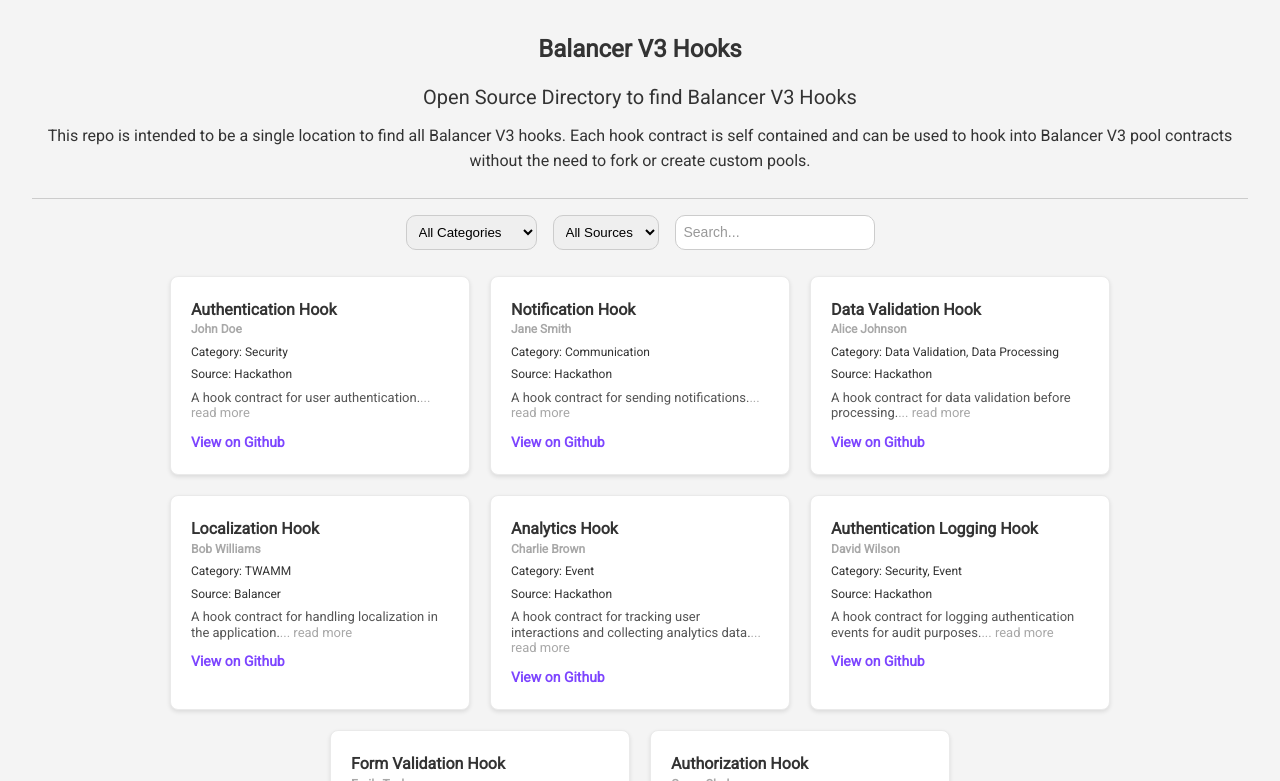
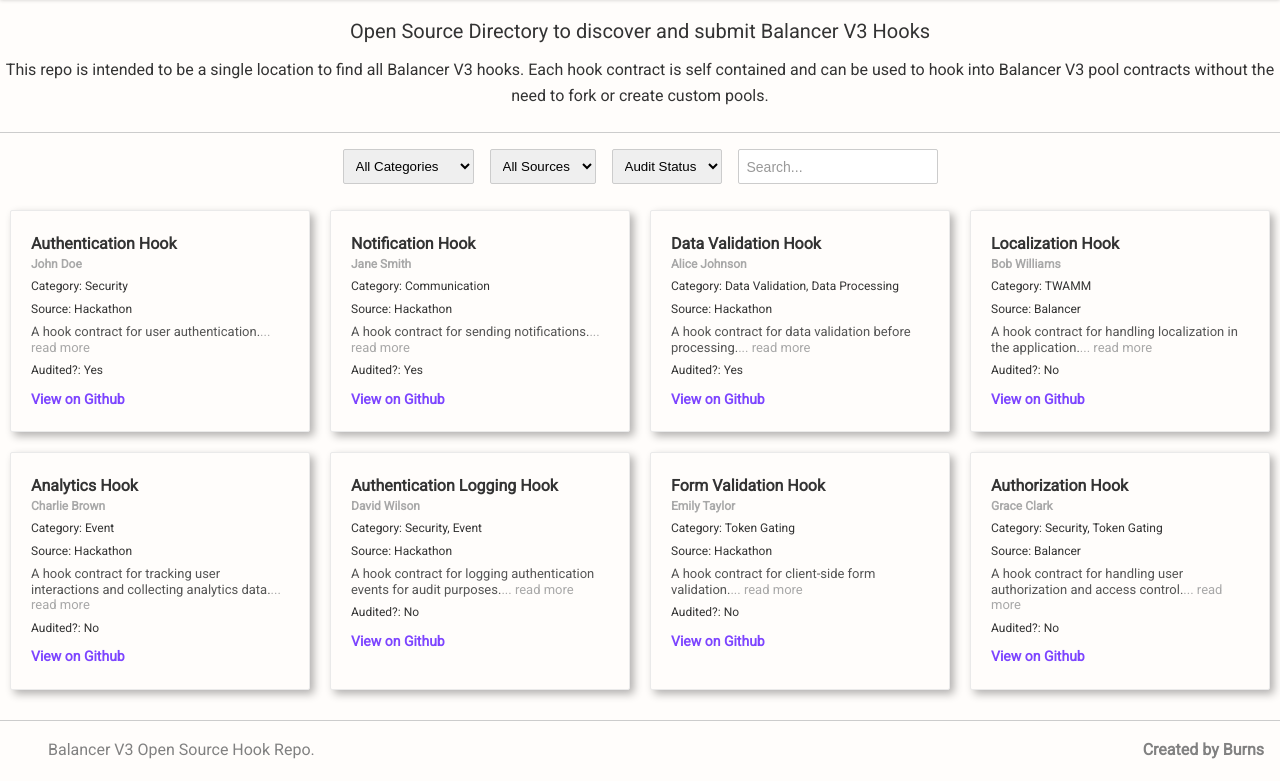
Before and after one commit to burns2854/balancer-hooks, a plain HTML site: page index.html in a window 1280 px wide. Shown: the part 85-866 px from the top of the page. Drawn offline with Linux system fonts and the light colour scheme.

Commit message:
Updated theme and added hook submission form

```diff
--- a/hook-data.json
+++ b/hook-data.json
@@ -7,7 +7,8 @@
       "description": "A hook contract for user authentication.",
       "github": "https://github.com/example/auth-hook",
       "additional_link": "https://example.com",
-      "created_by": "John Doe"
+      "created_by": "John Doe",
+      "audited": "Yes"
     },
     {
       "id": 2,
@@ -17,7 +18,8 @@
       "description": "A hook contract for sending notifications.",
       "github": "https://gitlab.com/example/notification-hook",
       "additional_link": "",
-      "created_by": "Jane Smith"
+      "created_by": "Jane Smith",
+      "audited": "Yes"
     },
     {
       "id": 3,
@@ -27,7 +29,8 @@
       "description": "A hook contract for data validation before processing.",
       "github": "https://bitbucket.org/example/data-validation-hook",
       "additional_link": "",
-      "created_by": "Alice Johnson"
+      "created_by": "Alice Johnson",
+      "audited": "Yes"
     },
     {
       "id": 4,
@@ -37,7 +40,8 @@
       "description": "A hook contract for handling localization in the application.",
       "github": "https://github.com/example/localization-hook",
       "additional_link": "",
-      "created_by": "Bob Williams"
+      "created_by": "Bob Williams",
+      "audited": "No"
     },
     {
       "id": 5,
@@ -47,7 +51,8 @@
       "description": "A hook contract for tracking user interactions and collecting analytics data.",
       "github": "https://gitlab.com/example/analytics-hook",
       "additional_link": "",
-      "created_by": "Charlie Brown"
+      "created_by": "Charlie Brown",
+      "audited": "No"
     },
     {
       "id": 6,
@@ -57,7 +62,8 @@
       "description": "A hook contract for logging authentication events for audit purposes.",
       "github": "https://bitbucket.org/example/authentication-logging-hook",
       "additional_link": "",
-      "created_by": "David Wilson"
+      "created_by": "David Wilson",
+      "audited": "No"
     },
     {
       "id": 7,
@@ -67,7 +73,8 @@
       "description": "A hook contract for client-side form validation.",
       "github": "https://github.com/example/form-validation-hook",
       "additional_link": "",
-      "created_by": "Emily Taylor"
+      "created_by": "Emily Taylor",
+      "audited": "No"
     },
     {
       "id": 8,
@@ -77,6 +84,7 @@
       "description": "A hook contract for handling user authorization and access control.",
       "github": "https://bitbucket.org/example/authorization-hook",
       "additional_link": "",
-      "created_by": "Grace Clark"
+      "created_by": "Grace Clark",
+      "audited": "No"
     }
 ]
--- a/index.html
+++ b/index.html
@@ -12,8 +12,7 @@
 <body>
     <div id="NavBar"></div>
     <main>
-            <h2>Balancer V3 Hooks</h2>
-            <h3>Open Source Directory to find Balancer V3 Hooks</h3>
+            <h3>Open Source Directory to discover and submit Balancer V3 Hooks</h3>
             <h6>This repo is intended to be a single location to find all Balancer V3 hooks. Each hook contract is self contained and can be used to hook into Balancer V3 pool contracts without the need to fork or create custom pools. </h6>
 
         <section id="filtering-options">
@@ -32,6 +31,15 @@
                     <option value="">All Sources</option>
                     <option value="Balancer">Balancer</option>
                     <option value="Hackathon">Hackathon</option>
+                    <option value="Bounty">Bounty</option>
+                    <option value="Community">Community</option>
+
+                </select>
+
+                <select id="audited">
+                    <option value="">Audit Status</option>
+                    <option value="Yes">Yes</option>
+                    <option value="No">No</option>
                 </select>
 
                 <input type="text" id="search" placeholder="Search...">
--- a/scripts/hooks.js
+++ b/scripts/hooks.js
@@ -2,6 +2,7 @@
     const hooksSection = document.getElementById("hooks");
     const categoryDropdown = document.getElementById("category");
     const sourceDropdown = document.getElementById("source");
+    const auditedDropdown = document.getElementById("audited");
     const searchInput = document.getElementById("search");
     const hooksModal = document.getElementById("hookModal");
     const hooksModalTitle = document.getElementById("hookModalTitle");
@@ -20,6 +21,7 @@
     // Add event listeners to the dropdowns and search input
     categoryDropdown.addEventListener("change", filterHooks);
     sourceDropdown.addEventListener("change", filterHooks);
+    auditedDropdown.addEventListener("change", filterHooks);
     searchInput.addEventListener("input", filterHooks);
 
     function fetchHooksData() {
@@ -70,6 +72,11 @@
         descriptionElement.classList.add("description");
         hookElement.appendChild(descriptionElement);
 
+        const auditedElement = document.createElement("p");
+        auditedElement.textContent = "Audited?: " + hook.audited;
+        auditedElement.classList.add("audited");
+        hookElement.appendChild(auditedElement);
+
         const linkElement = document.createElement("a");
         linkElement.href = hook.github;
         linkElement.textContent = "View on Github";
@@ -81,14 +88,16 @@
     function filterHooks() {
         const selectedCategory = categoryDropdown.value;
         const selectedSource = sourceDropdown.value;
+        const selectedAudited = auditedDropdown.value;
         const searchQuery = searchInput.value.toLowerCase();
 
         const filteredHooks = hooksData.filter(hook => {
             const matchesCategory = !selectedCategory || hook.category.includes(selectedCategory);
             const matchesSource = !selectedSource || hook.source === selectedSource;
+            const matchesAudited = !selectedAudited || hook.audited === selectedAudited;
             const matchesSearch = !searchQuery || hook.title.toLowerCase().includes(searchQuery) || hook.description.toLowerCase().includes(searchQuery);
 
-            return matchesCategory && matchesSource && matchesSearch;
+            return matchesCategory && matchesSource && matchesAudited && matchesSearch;
         });
 
         renderHooks(filteredHooks);
--- a/scripts/rfps.js
+++ b/scripts/rfps.js
@@ -26,7 +26,7 @@
                 hooksData = data;
                 renderHooks(hooksData);
             })
-            .catch(error => console.error("Error fetching hooks data:", error));
+            .catch(error => console.error("Error fetching RFP data:", error));
     }
 
     function renderHooks(hooks) {
--- a/styles/NavBar.css
+++ b/styles/NavBar.css
@@ -1,16 +1,15 @@
 body {
     font-family: 'Roboto', sans-serif;
     line-height: 1.6;
-    background-color: #f4f4f4;
+    background-color: #fffdfb;
     color: #333;
 }
 
 
 .header-container {
-    background-image: url('../images/main.svg');
     background-size: cover;
     background-position: center;
-    color: #fff;
+    color: #fffdfb;
     padding: 1rem;
     padding-left: 2rem;
     text-align: center;
@@ -20,6 +19,9 @@
     align-items: center;
 }
 
+h1 {
+    color: #000000;
+}
 
 nav ul {
     list-style-type: none;
@@ -32,6 +34,6 @@
 }
 
 nav ul li a {
-    color: #fff;
+    color: #7a7a7a;
     text-decoration: none;
 }
--- a/styles/common.css
+++ b/styles/common.css
@@ -2,8 +2,21 @@
 body {
     font-family: 'Roboto', sans-serif;
     line-height: 1.6;
-    background-color: #ffffff;
     color: #333;
+}
+
+main {
+    padding-top: 100px;
+    padding-bottom: 20px;
+    background-color: #fffdfb;
+}
+
+#NavBar {
+    position: fixed;
+    background-color: #f8f3ed;
+    top: 0;
+    width: 100%;
+    box-shadow: 0 2px 4px rgba(0, 0, 0, 0.2);
 }
 
 h2 {
--- a/styles/footer.css
+++ b/styles/footer.css
@@ -1,19 +1,23 @@
 /* Footer styles */
 footer {
-    color: #000000;
+    color: #f8f3ed;
     text-align: left;
     padding: 1rem;
     border-top: 1px solid #ccc;
 }
 
 .footer-container {
-    color: #000000;
+    color: #f8f3ed;
     padding-left: 2rem;
     display: flex;
     justify-content: space-between;
     align-items: center;
 }
 
+a {
+    color: #818181;
+}
+
 by {
     color: #818181;
     font-weight: 600;
--- a/styles/hooks.css
+++ b/styles/hooks.css
@@ -5,9 +5,6 @@
 }
 
 /* Main styles */
-main {
-    padding: 2rem;
-}
 
 #filtering-options {
     margin-bottom: 0rem;
@@ -24,14 +21,14 @@
 
 #filtering-options form select {
     padding: 0.5rem;
-    border-radius: 10px;
+    border-radius: 2px;
     border: 1px solid #ccc;
 }
 
 #search {
     padding: 8px;
     border: 1px solid #ccc;
-    border-radius: 10px;
+    border-radius: 2px;
     width: 200px;
     font-size: 14px;
 }
@@ -65,9 +62,9 @@
     margin: 10px;
     padding: 20px;
     border: 1px solid #eaeaea;
-    border-radius: 8px;
-    background-color: #ffffff;
-    box-shadow: 0 2px 4px rgba(0, 0, 0, 0.1);
+    border-radius: 2px;
+    background-color: #fffdfb;
+    box-shadow: 4px 4px 8px rgba(0, 0, 0, 0.3);
     transition: transform 0.3s ease;
 }
 
@@ -122,6 +119,16 @@
     font-weight: 500;
 }
 
+.hook .audited {
+    font-size: 12px;
+    display: -webkit-box;
+    -webkit-line-clamp: 1;
+    -webkit-box-orient: vertical;
+    overflow: hidden;
+    max-height: 1.2em;
+    line-height: 1.2em;
+}
+
 .hook .created_by {
     font-size: 12px;
     font-weight: 600;
@@ -159,11 +166,11 @@
 }
 
 .modal-content {
-    background-color: #fff;
+    background-color: #fffdfb;
     margin: auto;
     padding: 20px;
     border: 1px solid #888;
-    border-radius: 20px;
+    border-radius: 2px;
     width: 80%;
     max-width: 600px;
     position: absolute;
--- a/styles/rfps.css
+++ b/styles/rfps.css
@@ -3,15 +3,6 @@
     padding: 0;
     box-sizing: border-box;
 }
-
-main {
-    padding: 2rem;
-}
-
-text {
-    margin-bottom: 2em;
-}
-
 #filtering-options {
     margin-bottom: 0rem;
     border-top: 1px solid #ccc;
@@ -27,14 +18,14 @@
 
 #filtering-options form select {
     padding: 0.5rem;
-    border-radius: 10px;
+    border-radius: 2px;
     border: 1px solid #ccc;
 }
 
 #search {
     padding: 8px;
     border: 1px solid #ccc;
-    border-radius: 10px;
+    border-radius: 2px;
     width: 200px;
     font-size: 14px;
 }
@@ -68,9 +59,9 @@
     margin: 10px;
     padding: 20px;
     border: 1px solid #eaeaea;
-    border-radius: 8px;
-    background-color: #ffffff;
-    box-shadow: 0 2px 4px rgba(0, 0, 0, 0.1);
+    border-radius: 2px;
+    background-color: #fffdfb;
+    box-shadow: 4px 4px 8px rgba(0, 0, 0, 0.3);
     transition: transform 0.3s ease;
 }
 
@@ -162,11 +153,11 @@
 }
 
 .modal-content {
-    background-color: #fff;
+    background-color: #fffdfb;
     margin: auto;
     padding: 20px;
     border: 1px solid #888;
-    border-radius: 20px;
+    border-radius: 2px;
     width: 80%;
     max-width: 600px;
     position: absolute;
--- a/styles/submit-hook.css
+++ b/styles/submit-hook.css
@@ -8,98 +8,5 @@
 main {
     max-width: 800px;
     margin: 0 auto;
-    padding: 2rem;
 
 }
-
-form {
-    background-color: #fff;
-    padding: 2rem;
-    border-radius: 8px;
-    box-shadow: 0 0 10px rgba(0, 0, 0, 0.1);
-}
-
-.dropdown {
-    position: relative;
-    display: inline-block;
-}
-
-.dropbtn {
-    padding: 10px;
-    background-color: #f9f9f9;
-    border: 1px solid #ccc;
-    border-radius: 8px;
-    cursor: pointer;
-    margin-bottom: 1em;
-}
-
-.dropdown-content {
-    display: none;
-    position: absolute;
-    background-color: #f9f9f9;
-    min-width: 160px;
-    border: 1px solid #ccc;
-    border-radius: 8px;
-    z-index: 1;
-}
-
-.dropdown-content label {
-    display: block;
-    padding: 8px 12px;
-    cursor: pointer;
-}
-
-.dropdown-content label:hover {
-    background-color: #ddd;
-}
-
-.dropdown-content input[type="checkbox"] {
-    display: inline-block;
-    vertical-align: middle;
-    margin-right: 5px;
-}
-
-.dropdown-content input[type="checkbox"]:checked + label {
-    background-color: #007bff;
-    color: #fff;
-}
-
-.show {
-    display: block;
-}
-
-label {
-    display: block;
-    margin-bottom: 0.5rem;
-    color: #555;
-}
-
-input[type="text"],
-input[type="url"],
-textarea {
-    width: 100%;
-    padding: 0.5rem;
-    margin-bottom: 1rem;
-    border: 1px solid #ccc;
-    border-radius: 4px;
-}
-
-input[type="text"]:focus,
-input[type="url"]:focus,
-textarea:focus {
-    outline: none;
-    border-color: #007bff;
-}
-
-button[type="submit"] {
-    background-color: #007bff;
-    color: #fff;
-    padding: 0.5rem 1rem;
-    border: none;
-    border-radius: 4px;
-    cursor: pointer;
-}
-
-button[type="submit"]:hover {
-    background-color: #0056b3;
-}
```
Also changed, not shown: docs.html (+3 -1 lines), submit-hook.html (+1 -33 lines), images/audited.jpg (added).
